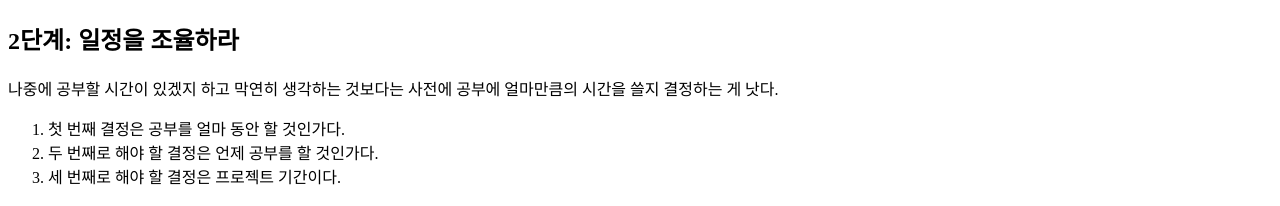
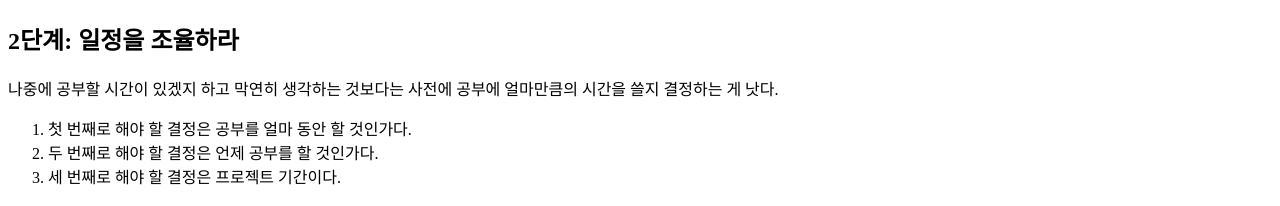
Before and after one commit to sysmae/principles, a Next.js app: page /life/learning/1 in a window 1280 px wide. Shown: the part 1344-1550 px from the top of the page. Built offline with nearby package versions, Linux system fonts and the light colour scheme.

Commit message:
글자 수정

```diff
--- a/pages/life/learning/1.mdx
+++ b/pages/life/learning/1.mdx
@@ -43,7 +43,7 @@
 ## 2단계: 일정을 조율하라
 나중에 공부할 시간이 있겠지 하고 막연히 생각하는 것보다는 사전에 공부에 얼마만큼의 시간을 쓸지 결정하는 게 낫다.
 
-1. 첫 번째 결정은 공부를 얼마 동안 할 것인가다.
+1. 첫 번째로 해야 할 결정은 공부를 얼마 동안 할 것인가다.
 2. 두 번째로 해야 할 결정은 언제 공부를 할 것인가다.
 3. 세 번째로 해야 할 결정은 프로젝트 기간이다.
 
```
